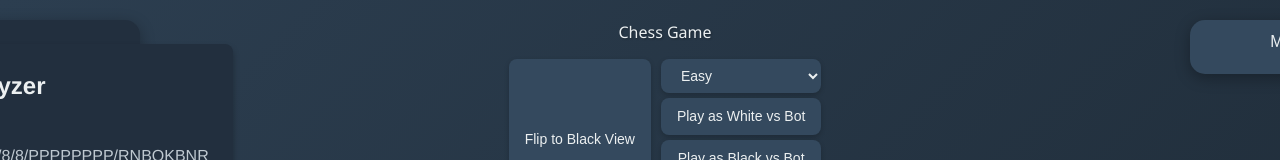
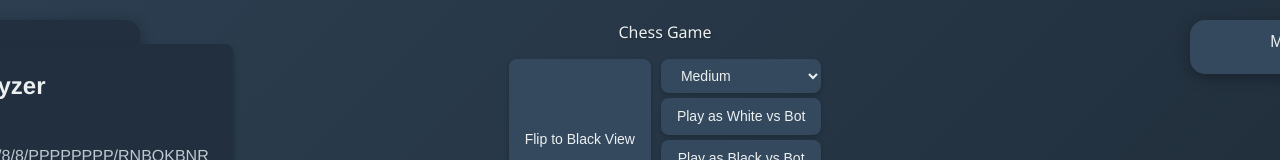
Before and after one commit to elvett/Chess, a Next.js app: page / in a window 1280 px wide. Shown: the top 160 px of the page. Built offline with nearby package versions, Linux system fonts and the light colour scheme.

Commit message:
bot test

```diff
--- a/app/page.tsx
+++ b/app/page.tsx
@@ -42,7 +42,7 @@ const App: React.FC = () => {
   const [botColor, setBotColor] = useState<Color | null>(null);
   const [isBotThinking, setIsBotThinking] = useState(false);
   const [botMove, setBotMove] = useState<{from: Cell | null, to: Cell | null}>({from: null, to: null});
-  const [botDifficulty, setBotDifficulty] = useState<number>(5);
+  const [botDifficulty, setBotDifficulty] = useState<number>(8);
   const [isBotVsBot, setIsBotVsBot] = useState(false);
 
 
```
